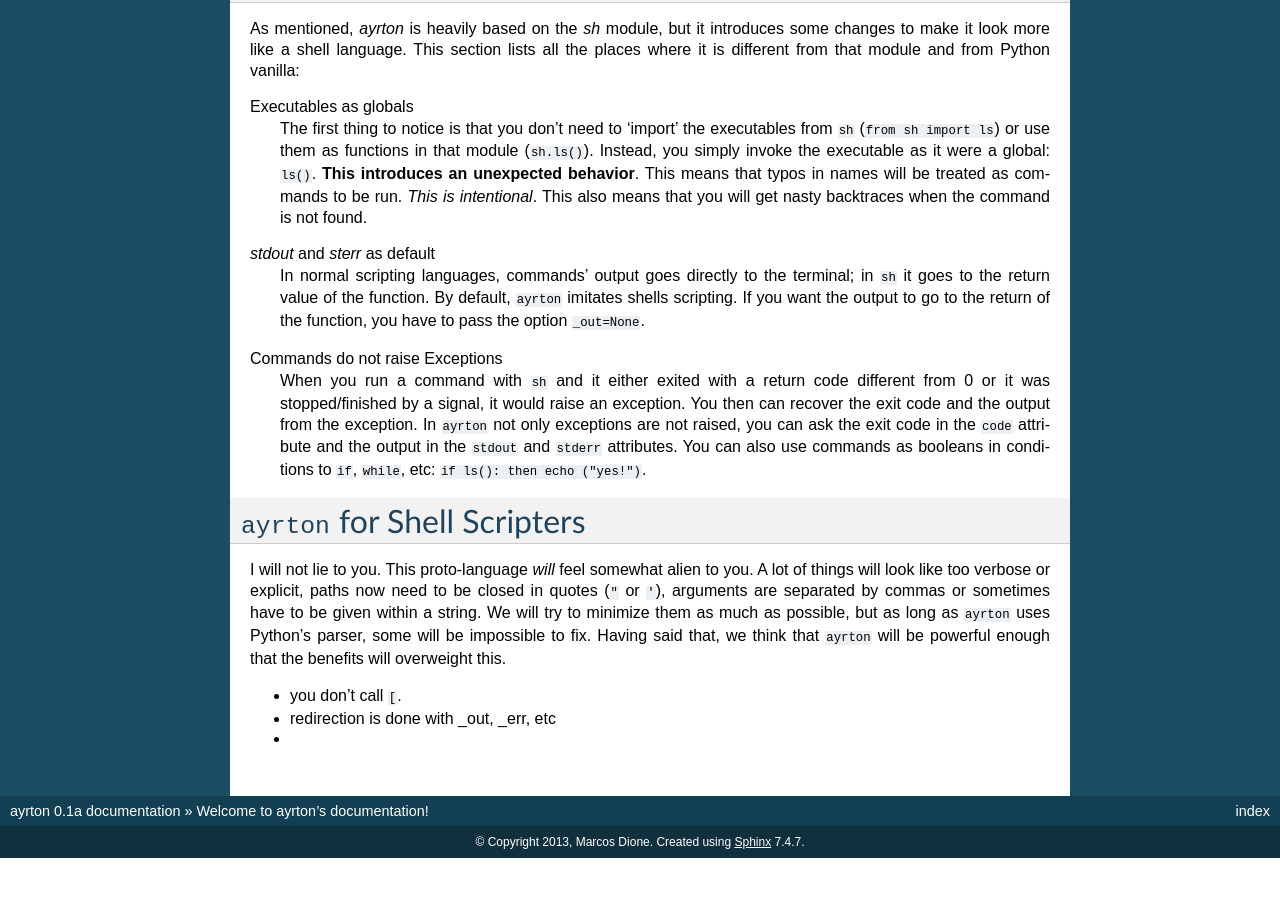
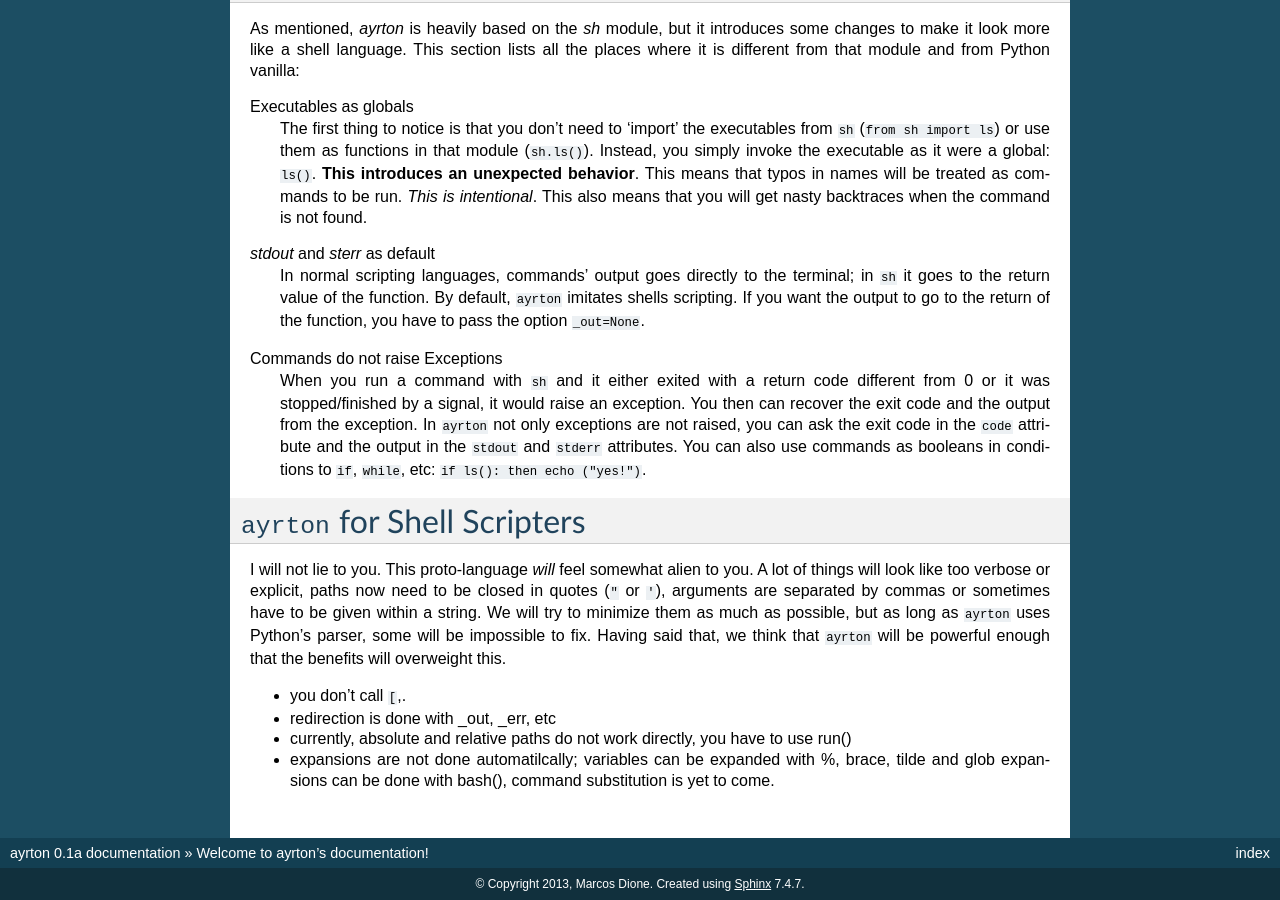
Before and after one commit to StyXman/ayrton, a Sphinx documentation site: the page built from doc/source/index.rst, in a window 1280 px wide and 900 px high, scrolled down 752 px. Built offline with Sphinx 7.4.7, drawn with Linux system fonts in a browser that asks for light colours; before the commit the page ends 1610 px from its top, so only the background shows below that.

Commit message:
+ a little more doc.

```diff
--- a/doc/source/index.rst
+++ b/doc/source/index.rst
@@ -89,6 +89,9 @@ as possible, but as long as ``ayrton`` uses Python's parser, some will be
 impossible to fix. Having said that, we think that ``ayrton`` will be powerful
 enough that the benefits will overweight this.
 
-* you don't call ``[``.
+* you don't call ``[``,.
 * redirection is done with _out, _err, etc
-*
+* currently, absolute and relative paths do not work directly, you have to use run()
+* expansions are not done automatilcally; variables can be expanded with %,
+  brace, tilde and glob expansions can be done with bash(),
+  command substitution is yet to come.
```
